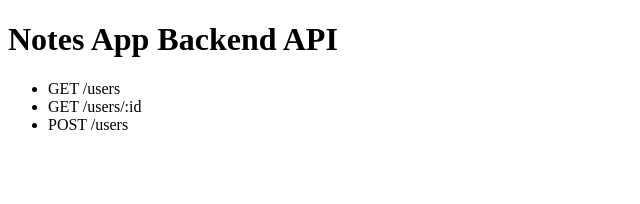
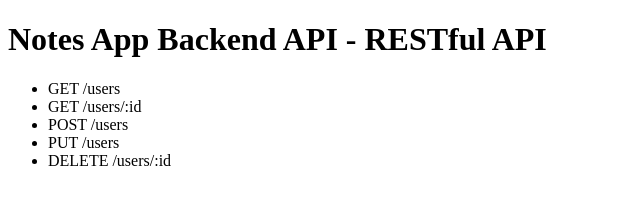
Before and after one commit to choco-cat/clone-tinder-backend, a website: page views/index.html in a window 1280 px wide. Shown: the whole page, without its empty margins (0-640 px from the left). Drawn offline with Linux system fonts and the light colour scheme.

Commit message:
fix: API index page

```diff
--- a/views/index.html
+++ b/views/index.html
@@ -12,7 +12,7 @@
 
 <header>
     <h1>
-        Notes App Backend API
+        Notes App Backend API - RESTful API
     </h1>
 </header>
 
@@ -21,6 +21,8 @@
         <li>GET /users</li>
         <li>GET /users/:id</li>
         <li>POST /users</li>
+        <li>PUT /users</li>
+        <li>DELETE /users/:id</li>
     </ul>
 
 
```
